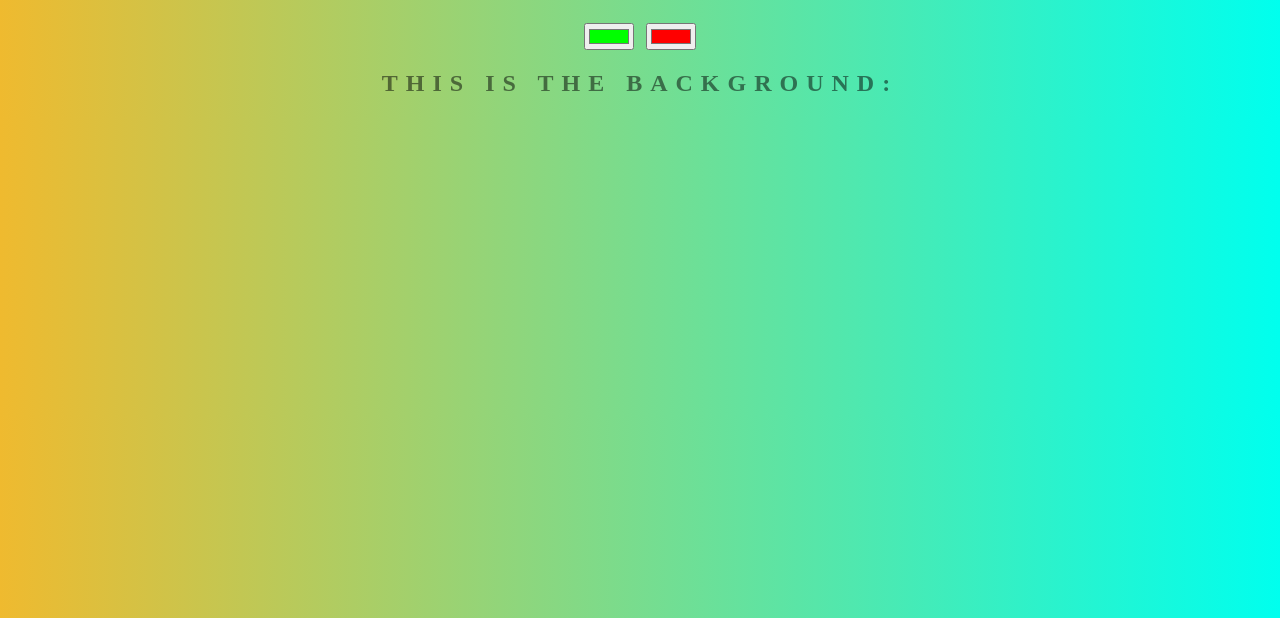
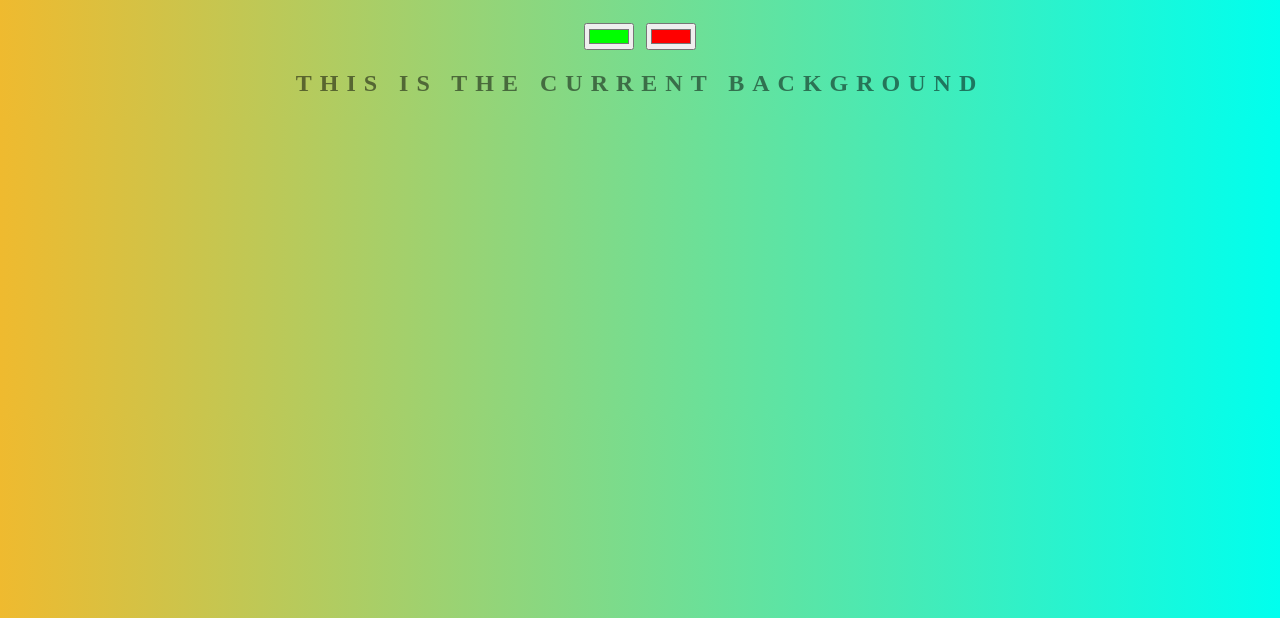
Before and after one commit to LokiFK/BackgroundGenerator, a plain HTML site: page index.html in a window 1280 px wide. Shown: the part 182-800 px from the top of the page. Drawn offline with Linux system fonts and the light colour scheme.

Commit message:
old title!

```diff
--- a/index.html
+++ b/index.html
@@ -10,7 +10,7 @@
 	<h1>Lineargradient Generator</h1>
 	<input class="color1" type="color" name="color1" value="#00ff00">
 	<input class="color2" type="color" name="color2" value="#ff0000">
-	<h2>This is the Background:</h2>
+	<h2>This is the current Background</h2>
 	<h3></h3>
 	<script type="text/javascript" src="script.js"></script>
 </body>
```
